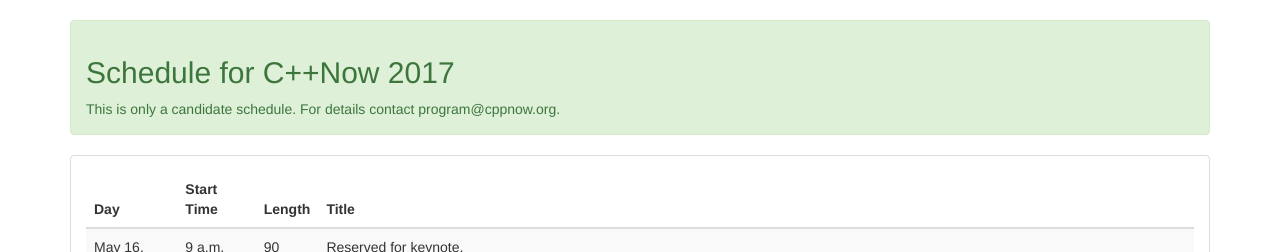
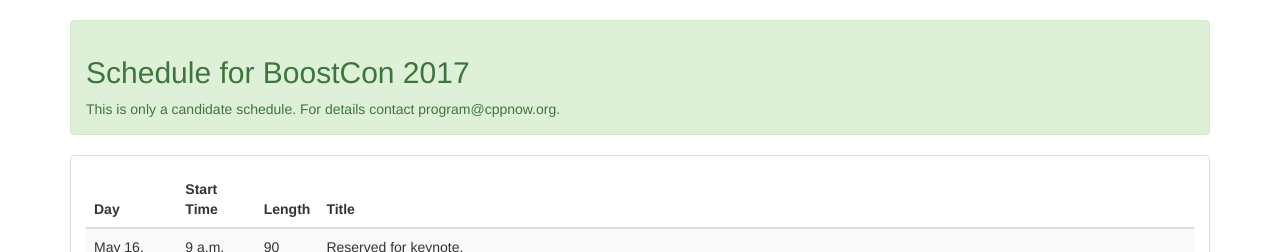
Before and after one commit to boostcon/cppnow_website, a Jekyll site: the page 2017-conference/program/C++Now 2017 Schdule Candidate 0.html, which Jekyll copies as it is, in a window 1280 px wide and 900 px high. Shown: the top 252 px of the window. Built offline with Jekyll 4.4.1, drawn with Linux system fonts in a browser that asks for light colours.

Commit message:
Update title for candidate schedule.

```diff
--- a/2017-conference/program/C++Now 2017 Schdule Candidate 0.html
+++ b/2017-conference/program/C++Now 2017 Schdule Candidate 0.html
@@ -21,7 +21,7 @@
         <br />
         <div class="container">
             <div class="alert alert-success">
-                <h2>Schedule for C++Now 2017</h2>
+                <h2>Schedule for BoostCon 2017</h2>
                 <p>This is only a candidate schedule. For details contact program@cppnow.org.</p>
             </div>
             <div class="panel panel-default">
```
Also changed, not shown: other parts of 2017-conference/program/C++Now 2017 Schdule Candidate 0.html (+1 -1 lines).
